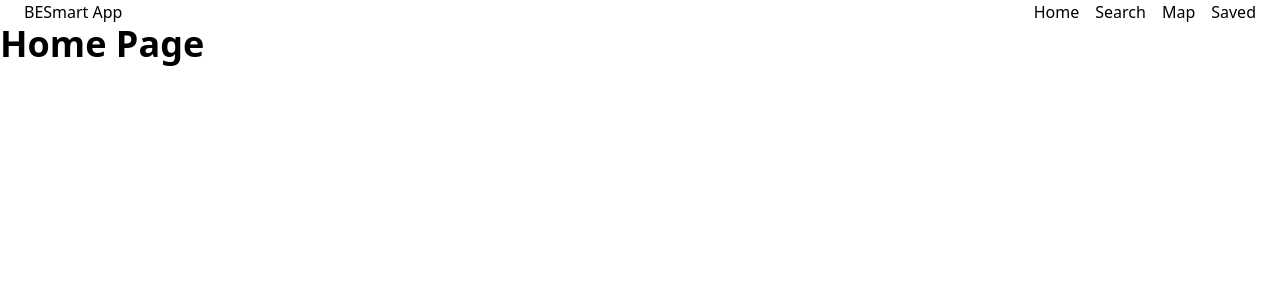
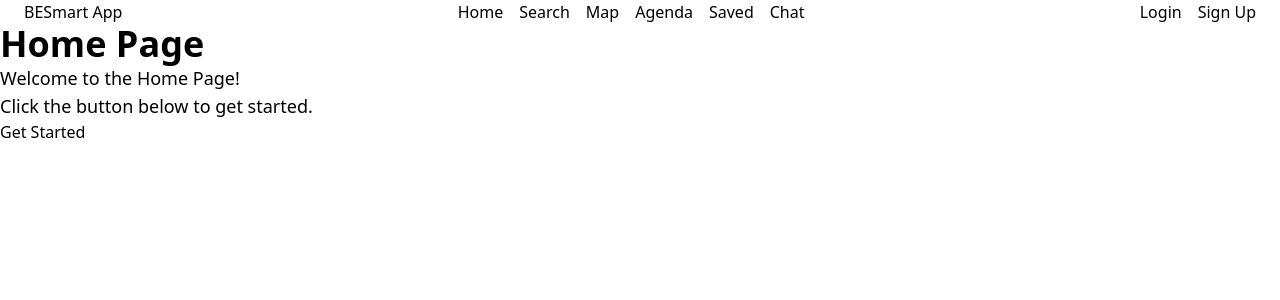
Before and after one commit to Jugg00/2026NSUHACKATHON_Project, a React (Vite) app: page / in a window 1280 px wide. Shown: the top 300 px of the page. Built offline with nearby package versions, Linux system fonts and the light colour scheme.

Commit message:
Updated Navbar

```diff
--- a/src/App.jsx
+++ b/src/App.jsx
@@ -5,21 +5,12 @@ import Home from './pages/Home'
 import Map from './pages/Map'
 import Saved from './pages/Saved'
 import Search from './pages/Search'
-
-function handleSave() {
-  alert('Saved!')
-}
-
-function handleLogin() {
-  alert('Logged in!')
-}
-
-function handleSearch() {
-  alert('Searching...')
-}
+import Chat from './pages/Chat'
+import Agenda from './pages/Agenda'
+import Login from './pages/Login'
+import Signup from './pages/Signup'
 
 function App() {
-
   return (
     <>
     <Navbar />
@@ -28,10 +19,13 @@ function App() {
       <Route path="/map" element={<Map />} />
       <Route path="/saved" element={<Saved />} />
       <Route path="/search" element={<Search />} />
+      <Route path="/chat" element={<Chat />} />
+      <Route path="/agenda" element={<Agenda />} />
+      <Route path="/login" element={<Login />} />
+      <Route path="/signup" element={<Signup />} />
     </Routes>
     </>
   )
 }
 
-
 export default App
--- a/src/components/Navbar.jsx
+++ b/src/components/Navbar.jsx
@@ -9,7 +9,6 @@ function Navbar() {
         className="flex justify-between items-center px-6"
     >
         <div>BESmart App</div>
-
         <ul
             className="flex gap-4"
         >
@@ -23,9 +22,27 @@ function Navbar() {
                 <Link to="/map">Map</Link>
             </li>
             <li>
+                <Link to="/agenda">Agenda</Link>
+            </li>
+            <li>
                 <Link to="/saved">Saved</Link>
             </li>
+            <li>
+                <Link to="/chat">Chat</Link>
+            </li>
         </ul>
+
+        <ul
+            className="flex gap-4"
+        >
+            <li>
+                <Link to="/login">Login</Link>
+            </li>
+            <li>
+                <Link to="/signup">Sign Up</Link>
+            </li>
+        </ul>
+
     </nav>
   );
 }
--- /dev/null
+++ b/src/pages/Agenda.jsx
@@ -0,0 +1,12 @@
+// 1. Define the function with a Capital Letter
+function Agenda() {
+  // 2. Return JSX markup
+  return (
+    <>
+    <h1 className="text-4xl font-bold">Agenda Page</h1>
+    </>
+  )
+}
+
+// 3. Export the component so it can be used elsewhere
+export default Agenda;
--- /dev/null
+++ b/src/pages/Chat.jsx
@@ -0,0 +1,12 @@
+// 1. Define the function with a Capital Letter
+function Chat() {
+  // 2. Return JSX markup
+  return (
+    <>
+    <h1 className="text-4xl font-bold">Chat Page</h1>
+    </>
+  )
+}
+
+// 3. Export the component so it can be used elsewhere
+export default Chat;
--- a/src/pages/Home.jsx
+++ b/src/pages/Home.jsx
@@ -1,10 +1,13 @@
-// 1. Define the function with a Capital Letter
+import { Link } from 'react-router-dom'
+
 function Home() {
-  // 2. Return JSX markup
   return (
-    <>
+    <main>
     <h1 className="text-4xl font-bold">Home Page</h1>
-    </>
+    <p className="text-lg">Welcome to the Home Page!</p>
+    <p className="text-lg">Click the button below to get started.</p>
+    <Link to="/search">Get Started</Link>
+    </main>
   )
 }
 
--- /dev/null
+++ b/src/pages/Login.jsx
@@ -0,0 +1,12 @@
+// 1. Define the function with a Capital Letter
+function Login() {
+  // 2. Return JSX markup
+  return (
+    <>
+    <h1 className="text-4xl font-bold">Login Page</h1>
+    </>
+  )
+}
+
+// 3. Export the component so it can be used elsewhere
+export default Login;
--- /dev/null
+++ b/src/pages/Signup.jsx
@@ -0,0 +1,12 @@
+// 1. Define the function with a Capital Letter
+function Signup() {
+  // 2. Return JSX markup
+  return (
+    <>
+    <h1 className="text-4xl font-bold">Signup Page</h1>
+    </>
+  )
+}
+
+// 3. Export the component so it can be used elsewhere
+export default Signup;
```
